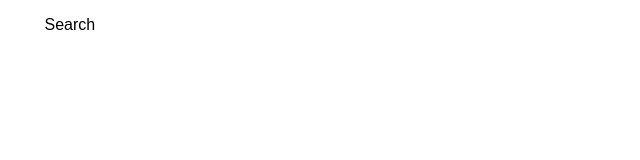
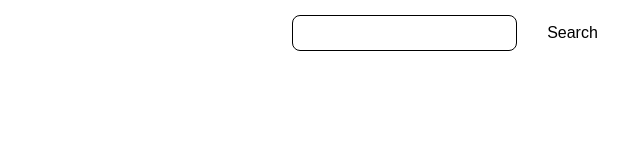
Before and after one commit to Lubarskiyk/goit-js-hw-11, a website built with Vite: page src/index.html in a window 1280 px wide. Shown: the whole page, without its empty margins (192-832 px from the left). Built offline with nearby package versions, Linux system fonts and the light colour scheme.

Commit message:
Update style.css

```diff
--- a/src/css/style.css
+++ b/src/css/style.css
@@ -7,17 +7,32 @@
   flex-wrap: wrap;
   row-gap: 24px;
   column-gap: 24px;
-  padding: 24px min(0%, 156px);
+  padding: 24px 0;
   background-color: #fff;
   justify-content: center;
+}
+
+.form-search {
+  display: flex;
+  flex-wrap: wrap;
+  align-items: center;
+  justify-content: center;
+  gap: 24px;
+}
+.search-input {
+  border: 1px solid #000;
+  border-radius: 8px;
+  padding: 8px;
+  font-size: 16px;
 }
 .card {
   max-width: 360px;
   min-width: 290px;
   width: 100%;
+  border: 1px solid #000;
+  border-radius: 4px;
+}
 
-  border: 1px solid #000;
-}
 .card-img {
   width: 100%;
   aspect-ratio: 360 / 200;
```
